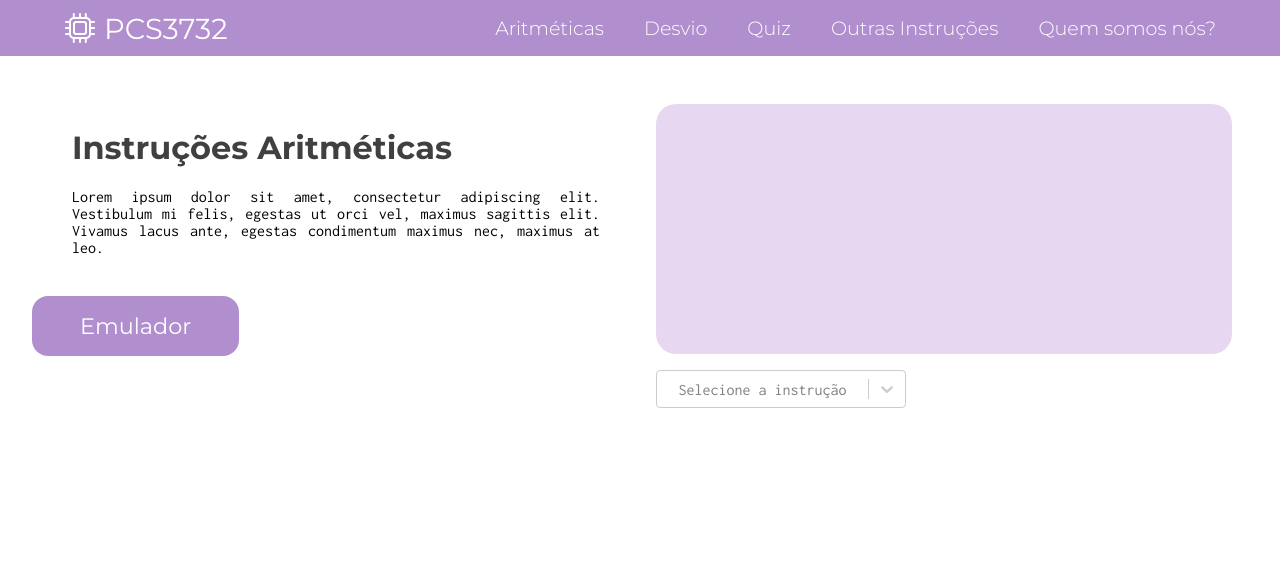
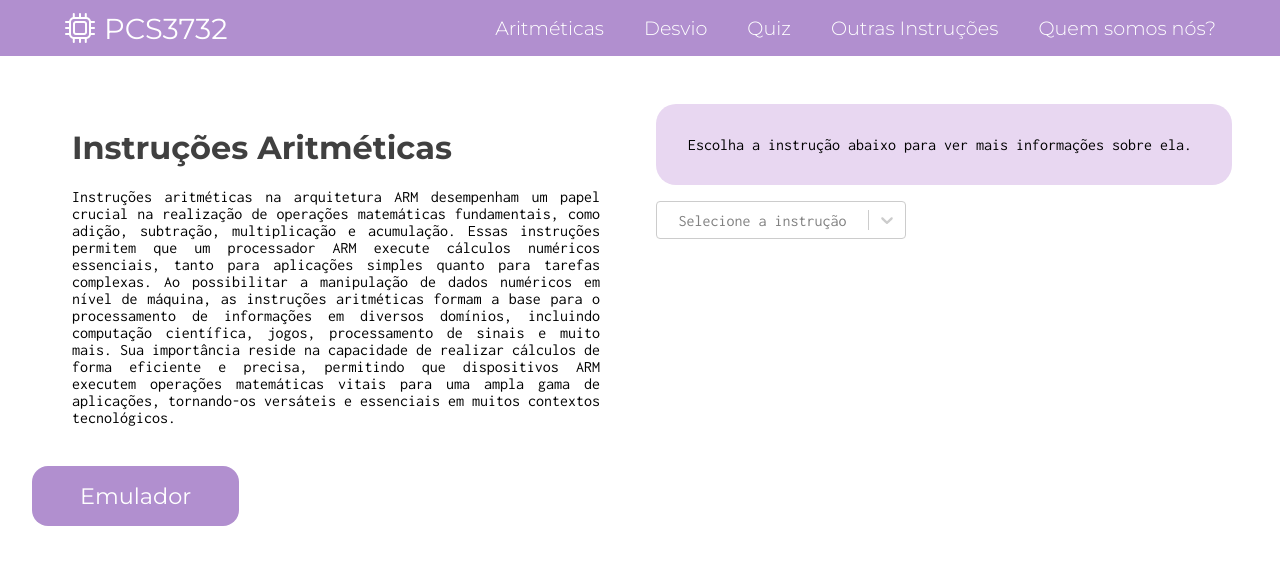
Before and after one commit to lucas-pvg/PCS3732_LabProc, a React (Create React App) app in the folder frontend/: page /arithmetics-info in a window 1280 px wide. Shown: the top 564 px of the page. Built offline with nearby package versions, Linux system fonts and the light colour scheme.

Commit message:
Adicionei as descrições das instruções aritiméticas

```diff
--- a/frontend/src/routes/arithmeticsInstructions/arithmeticsInfoPage.js
+++ b/frontend/src/routes/arithmeticsInstructions/arithmeticsInfoPage.js
@@ -15,7 +15,6 @@ const ArithmeticsInfoPage = () => {
         { value: "SUB", label: "SUB" },
         { value: "RSB", label: "RSB" },
         { value: "MUL", label: "MUL" },
-        { value: "MLA", label: "MLA" },
     ];
 
     const [selectedOperation, setSelectedOperation] = useState("ADD");
@@ -24,22 +23,19 @@ const ArithmeticsInfoPage = () => {
     const changeAboutText = (op) => {
         switch (op.value) {
             case "ADD":
-                setAboutSelectedInstruction("add");
+                setAboutSelectedInstruction("A instrução ADD (Addition) na arquitetura ARM é utilizada para realizar operações de adição. Ela permite somar o valor de dois registradores, um registrador e um valor imediato, ou um registrador e um valor de memória. O resultado é armazenado no registrador de destino.\n\nA sintaxe geral da instrução ADD é:\nADD{cond} Rd, Rn, Operando2\n\n{cond}: Condição opcional para executar a instrução. (Não é simulado neste projeto)\nRd: Registrador de destino, onde o resultado será armazenado.\nRn: Registrador que contém o primeiro operando.\nOperando2: Valor a ser somado, que pode ser um registrador, um valor imediato ou um valor deslocado.\n\nAlguns exemplos de instruções válidas:\nADD R1, R2, R3  ; R1 = R2 + R3\nADD R4, R5, #10  ; R4 = R5 + 10");
                 break
             case "SUB":
-                setAboutSelectedInstruction("sub");
+                setAboutSelectedInstruction("A instrução SUB (Subtraction) na arquitetura ARM é utilizada para realizar operações de subtração. Ela permite subtrair o valor de um registrador, um valor imediato ou um valor de memória de outro registrador. O resultado é armazenado no registrador de destino.\n\nA sintaxe geral da instrução SUB é:\nSUB{cond} Rd, Rn, Operando2\n\n{cond}: Condição opcional para executar a instrução. (Não é simulado neste projeto)\nRd: Registrador de destino, onde o resultado será armazenado.\nRn: Registrador que contém o primeiro operando.\nOperando2: Valor a ser subtraído, que pode ser um registrador, um valor imediato ou um valor deslocado.\n\nAlguns exemplos de instruções válidas:\nSUB R1, R2, R3  ; R1 = R2 - R3\nSUB R4, R5, #10  ; R4 = R5 - 10");
                 break
             case "RSB":
-                setAboutSelectedInstruction("rsb");
+                setAboutSelectedInstruction("A instrução RSB (Reverse Subtraction) na arquitetura ARM é utilizada para realizar operações de subtração reversa. Ela subtrai o valor de um registrador, um valor imediato ou um valor de memória de outro registrador e armazena o resultado no registrador de destino.\n\nA sintaxe geral da instrução SUB é:\nRSB{cond} Rd, Rn, Operando2\n\n{cond}: Condição opcional para executar a instrução. (Não é simulado neste projeto)\nRd: Registrador de destino, onde o resultado será armazenado.\nRn: Registrador que contém o primeiro operando, valor a ser subtraído.\nOperando2: Valor inicial, que pode ser um registrador, um valor imediato ou um valor deslocado.\n\nAlguns exemplos de instruções válidas:\nRSB R1, R2, R3  ; R1 = R3 - R2\nRSB R4, R5, #10  ; R4 = 10 - R5");
                 break
             case "MUL":
-                setAboutSelectedInstruction("mul");
-                break
-            case "MLA":
-                setAboutSelectedInstruction("mla");
+                setAboutSelectedInstruction("A instrução MUL (Multiply) na arquitetura ARM é utilizada para realizar operações de multiplicação. Ela permite multiplicar o valor de dois registradores e armazenar o resultado no registrador de destino.\n\nA sintaxe geral da instrução MUL é:\nMUL{cond} Rd, Rm, Rs\nSendo Rd ≠ Rm\n\n{cond}: Condição opcional para executar a instrução. (Não é simulado neste projeto)\nRd: Registrador de destino, onde o resultado será armazenado.\nRn: Registrador que contém o primeiro operando.\nRm: Registrador que contém o segundo operando.\n\nExemplo de instrução válida:\nMUL R1, R2, R3  ; R1 = R2 * R3");
                 break
             default:
-                setAboutSelectedInstruction("");
+                setAboutSelectedInstruction("Escolha a instrução abaixo para ver mais informações sobre ela.");
         }
     };
 
@@ -59,12 +55,19 @@ const ArithmeticsInfoPage = () => {
                     <div className="left-div-aip">
                         <AboutInstructions
                             title="Instruções Aritméticas"
-                            info="Lorem ipsum dolor sit amet, consectetur adipiscing elit.
-Vestibulum mi felis, egestas ut orci vel, maximus sagittis elit. Vivamus lacus ante, egestas condimentum maximus nec, maximus at leo."
+                            info="Instruções aritméticas na arquitetura ARM desempenham um papel crucial na realização de operações
+                            matemáticas fundamentais, como adição, subtração, multiplicação e acumulação. Essas instruções permitem
+                            que um processador ARM execute cálculos numéricos essenciais, tanto para aplicações simples quanto para
+                            tarefas complexas. Ao possibilitar a manipulação de dados numéricos em nível de máquina, as instruções
+                            aritméticas formam a base para o processamento de informações em diversos domínios, incluindo computação
+                            científica, jogos, processamento de sinais e muito mais. Sua importância reside na capacidade de realizar
+                            cálculos de forma eficiente e precisa, permitindo que dispositivos ARM executem operações matemáticas
+                            vitais para uma ampla gama de aplicações, tornando-os versáteis e essenciais em muitos contextos tecnológicos."
                         />
                         <Button to="/arithmetics" text="Emulador" />
                     </div>
                     <div className="right-div-aip">
+                        <div style={{ whiteSpace: 'pre-line' }}>
                             <Scrollable text={aboutSelectedInstruction} />
                             <Dropdown
                                 options={operation}
@@ -76,6 +79,7 @@ Vestibulum mi felis, egestas ut orci vel, maximus sagittis elit. Vivamus lacus a
                     </div>
                 </div>
             </div>
+        </div>
     );
 };
 
--- a/frontend/src/routes/arithmeticsInstructions/arithmeticsPage.js
+++ b/frontend/src/routes/arithmeticsInstructions/arithmeticsPage.js
@@ -18,7 +18,6 @@ const ArithmeticsPage = () => {
         { value: "SUB", label: "SUB" },
         { value: "RSB", label: "RSB" },
         { value: "MUL", label: "MUL" },
-        { value: "MLA", label: "MLA" },
     ];
 
     const register = [
@@ -348,12 +347,6 @@ const ArithmeticsPage = () => {
                                 info="Isso aqui é MUL"
                             />
                         )}
-                        {selectedOperation.value === "MLA" && (
-                            <AboutInstructions
-                                title="Informações sobre a instrução acima"
-                                info="Isso aqui é MLA"
-                            />
-                        )}
                     </div>
                     <div className="right-div-ap">
                         <Registers
```
Lines whose indentation alone changed are shown as unchanged.
